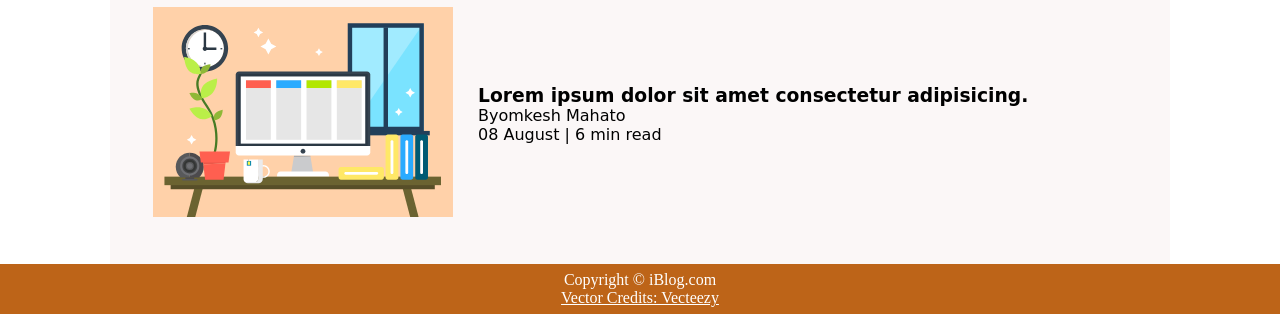
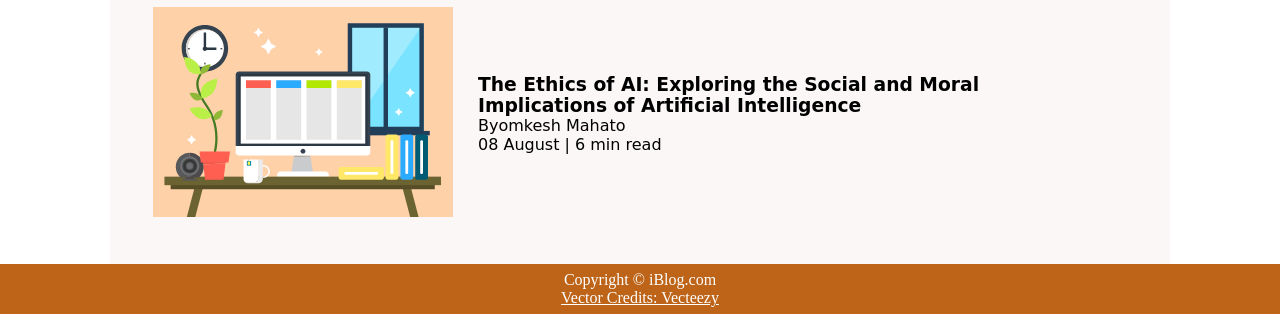
Before and after one commit to byomkesh03/Responsive-Blog-Template, a plain HTML site: page index.html in a window 1280 px wide. Shown: the part 2422-2736 px from the top of the page. Drawn offline with Linux system fonts and the light colour scheme; a web font is replaced by a local one.

Commit message:
updated a blog title

```diff
--- a/index.html
+++ b/index.html
@@ -169,7 +169,7 @@
             </div>
             <div class="home-article-content font1">
                 <a href="/blogpost.html">
-                    <h3>Lorem ipsum dolor sit amet consectetur adipisicing.</h3>
+                    <h3>The Ethics of AI: Exploring the Social and Moral Implications of Artificial Intelligence</h3>
                 </a>
 
                 <div>Byomkesh Mahato</div>
```
